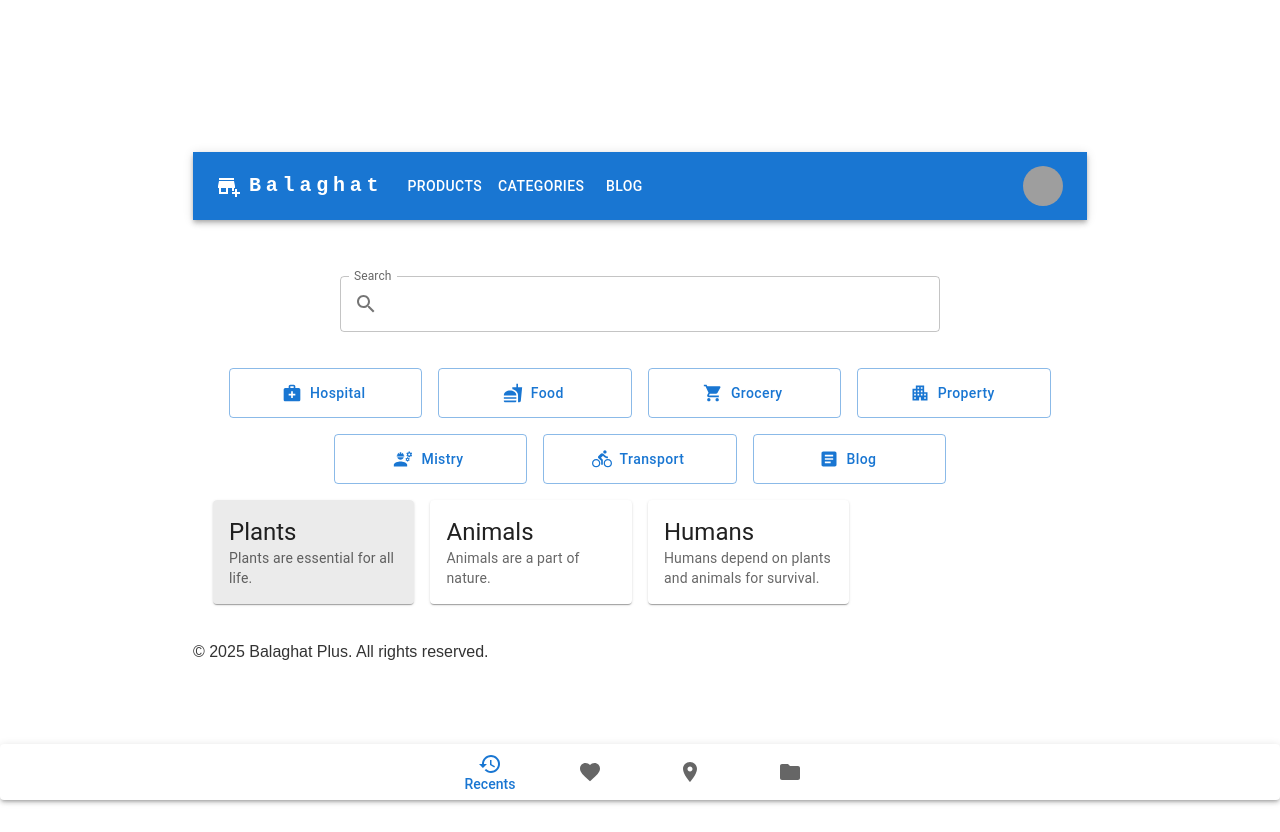
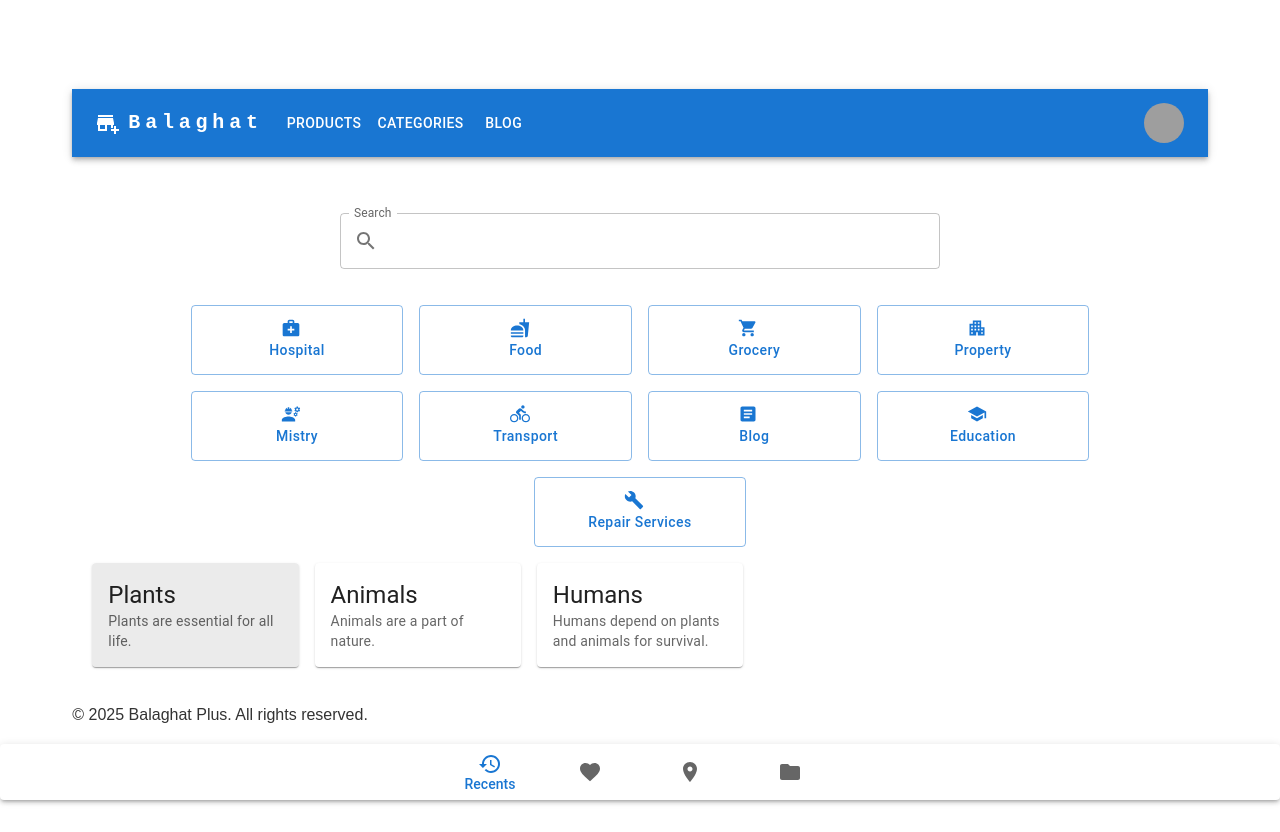
Before and after one commit to sumit021196/balaghatpluss, a React (Vite) app: page / in a window 1280 px wide. Built offline with nearby package versions, Linux system fonts and the light colour scheme; grey boxes are pictures that could not be loaded.

Commit message:
new buttons

```diff
--- a/src/IconLabelGrid.jsx
+++ b/src/IconLabelGrid.jsx
@@ -1,6 +1,5 @@
 import * as React from 'react';
 import Button from '@mui/material/Button';
-import Grid from '@mui/material/Grid';
 import Box from '@mui/material/Box';
 import ApartmentIcon from '@mui/icons-material/Apartment';
 import FastfoodIcon from '@mui/icons-material/Fastfood';
@@ -9,6 +8,8 @@ import EngineeringIcon from '@mui/icons-material/Engineering';
 import DirectionsBikeIcon from '@mui/icons-material/DirectionsBike';
 import MedicalServicesIcon from '@mui/icons-material/MedicalServices';
 import ArticleIcon from '@mui/icons-material/Article';
+import SchoolIcon from '@mui/icons-material/School';
+import BuildIcon from '@mui/icons-material/Build';
 import { useNavigate } from 'react-router-dom';
 
 const buttons = [
@@ -19,38 +20,55 @@ const buttons = [
   { id: 5, name: 'Mistry', icon: <EngineeringIcon /> },
   { id: 6, name: 'Transport', icon: <DirectionsBikeIcon /> },
   { id: 7, name: 'Blog', icon: <ArticleIcon /> },
+  { id: 8, name: 'Education', icon: <SchoolIcon /> },
+  { id: 9, name: 'Repair Services', icon: <BuildIcon /> },
 ];
 
 export default function IconLabelGrid() {
   const navigate = useNavigate();
 
-  const handleButtonClick = (name) => {
-    navigate(name === 'Blog' ? '/blog' : `/category/${name}`);
-  };
+  const handleButtonClick = React.useCallback((name) => {
+    navigate(name === 'Blog' ? '/blog' : `/category/${name.toLowerCase()}`);
+  }, [navigate]);
 
   return (
-    <Box sx={{ flexGrow: 1, padding: 2 }}>
-      <Grid container spacing={2} justifyContent="center">
+    <Box
+      sx={{
+        display: 'flex',
+        flexWrap: 'wrap',
+        justifyContent: 'center',
+        gap: 2,
+        padding: 2,
+      }}
+    >
       {buttons.map((button) => (
-          <Grid item xs={6} sm={4} md={3} key={button.id}>
+        <Box
+          key={button.id}
+          sx={{
+            width: { xs: '30%', sm: '30%', md: '20%' },
+            minWidth: '100px',
+            display: 'flex',
+            justifyContent: 'center',
+          }}
+        >
           <Button
             variant="outlined"
             startIcon={button.icon}
-              fullWidth
             sx={{
               textTransform: 'none',
+              width: '100%',
+              height: '70px',
               display: 'flex',
+              flexDirection: 'column',
+              alignItems: 'center',
               justifyContent: 'center',
-                alignItems: 'center',
-                height: '50px', // Ensures all buttons have the same height
             }}
             onClick={() => handleButtonClick(button.name)}
           >
             {button.name}
           </Button>
-          </Grid>
+        </Box>
       ))}
-      </Grid>
     </Box>
   );
 }
```
Lines whose indentation alone changed are shown as unchanged.
